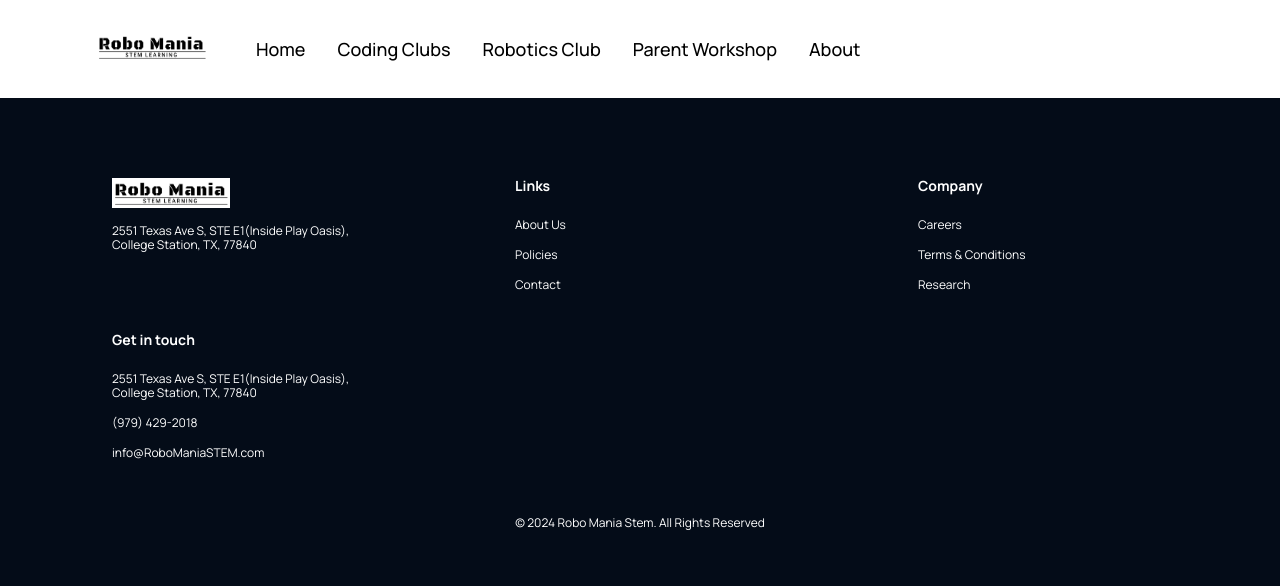
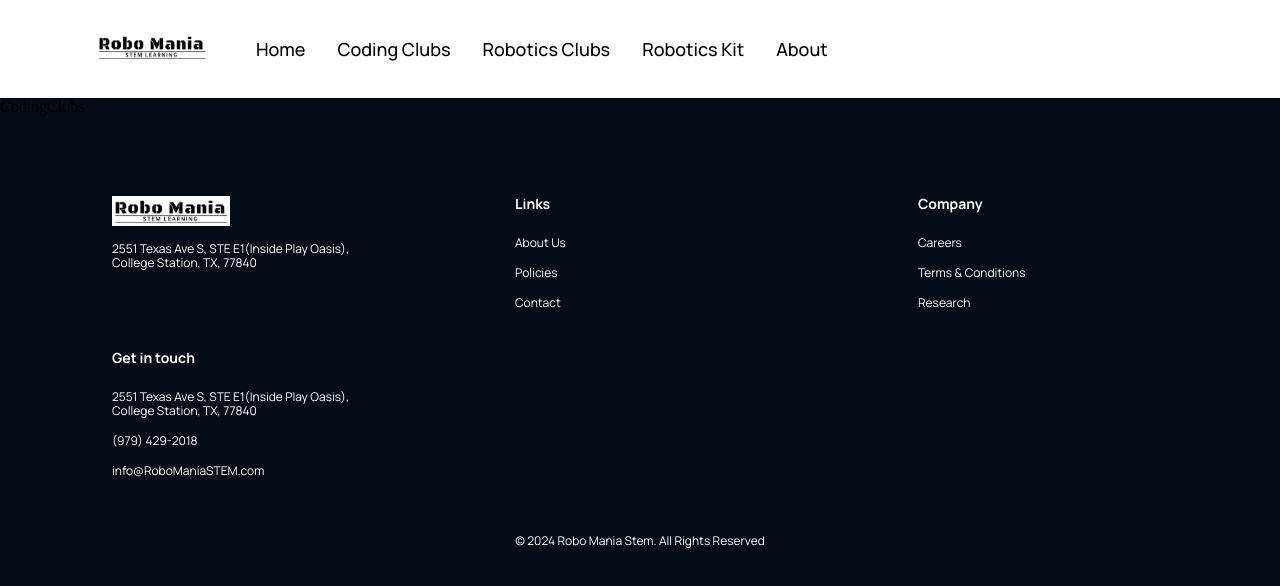
Before and after one commit to KingTheoden1/robomaniastem, a React (Create React App) app: page /CodingClubs in a window 1280 px wide. Shown: the top 586 px of the page. Built offline with nearby package versions, Linux system fonts and the light colour scheme.

Commit message:
Begun new pages development

```diff
--- a/src/App.js
+++ b/src/App.js
@@ -5,6 +5,9 @@ import './index.css'
 import { BrowserRouter as Router, Route, Routes }from 'react-router-dom';
 import Home from './pages/Home';
 import About from './pages/About';
+import CodingClubs from './pages/CodingClubs';
+import RoboticsClubs from './pages/RoboticsClubs';
+import RoboticsKit from './pages/RoboticsKit';
 
 const App = () => {
   return (
@@ -12,7 +15,10 @@ const App = () => {
       <Navbar />
       <Routes>
         <Route path='/' exact element={<Home />} />
-        <Route path='/About' element={<About />} />
+        <Route path='/About' exact element={<About />} />
+        <Route path='/CodingClubs' element={<CodingClubs />} />
+        <Route path='/RoboticsClubs' element={<RoboticsClubs />} />
+        <Route path='/RoboticsKit' element={<RoboticsKit />} />
       </Routes>
       <Footer />
     </Router>
--- a/src/components/navbar/Navbar.jsx
+++ b/src/components/navbar/Navbar.jsx
@@ -7,9 +7,9 @@ import './navbar.css';
 const Menu = () => (
   <>
   <p><a href="/">Home</a></p>
-  <p><a href="#">Coding Clubs</a></p>
-  <p><a href="#">Robotics Club</a></p>
-  <p><a href="#">Parent Workshop</a></p>
+  <p><a href="/CodingClubs">Coding Clubs</a></p>
+  <p><a href="/RoboticsClubs">Robotics Clubs</a></p>
+  <p><a href="/RoboticsKit">Robotics Kit</a></p>
   <p><a href="/About">About</a></p>
   </>
 )
--- /dev/null
+++ b/src/pages/CodingClubs.jsx
@@ -0,0 +1,9 @@
+import React from 'react'
+
+const CodingClubs = () => {
+  return (
+    <div>CodingClubs</div>
+  )
+}
+
+export default CodingClubs
--- /dev/null
+++ b/src/pages/RoboticsClubs.jsx
@@ -0,0 +1,9 @@
+import React from 'react'
+
+const RoboticsClubs = () => {
+  return (
+    <div>RoboticsClubs</div>
+  )
+}
+
+export default RoboticsClubs
--- /dev/null
+++ b/src/pages/RoboticsKit.jsx
@@ -0,0 +1,9 @@
+import React from 'react'
+
+const RoboticsKit = () => {
+  return (
+    <div>RoboticsKit</div>
+  )
+}
+
+export default RoboticsKit
```
